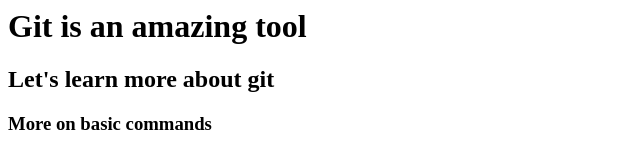
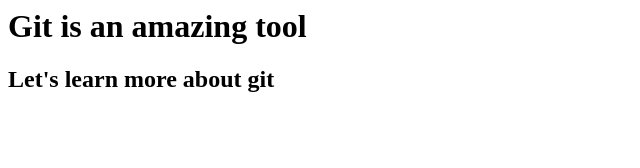
Before and after one commit to aishwarya-raman/MyProject, a plain HTML site: page hello.html in a window 1280 px wide. Shown: the whole page, without its empty margins (0-640 px from the left). Drawn offline with Linux system fonts and the light colour scheme.

Commit message:
Changes added

```diff
--- a/hello.html
+++ b/hello.html
@@ -7,6 +7,6 @@
 <body>
     <h1>Git is an amazing tool</h1>
     <h2>Let's learn more about git</h2>
-    <h3>More on basic commands</h3>
+
 </body>
 </html>
```
